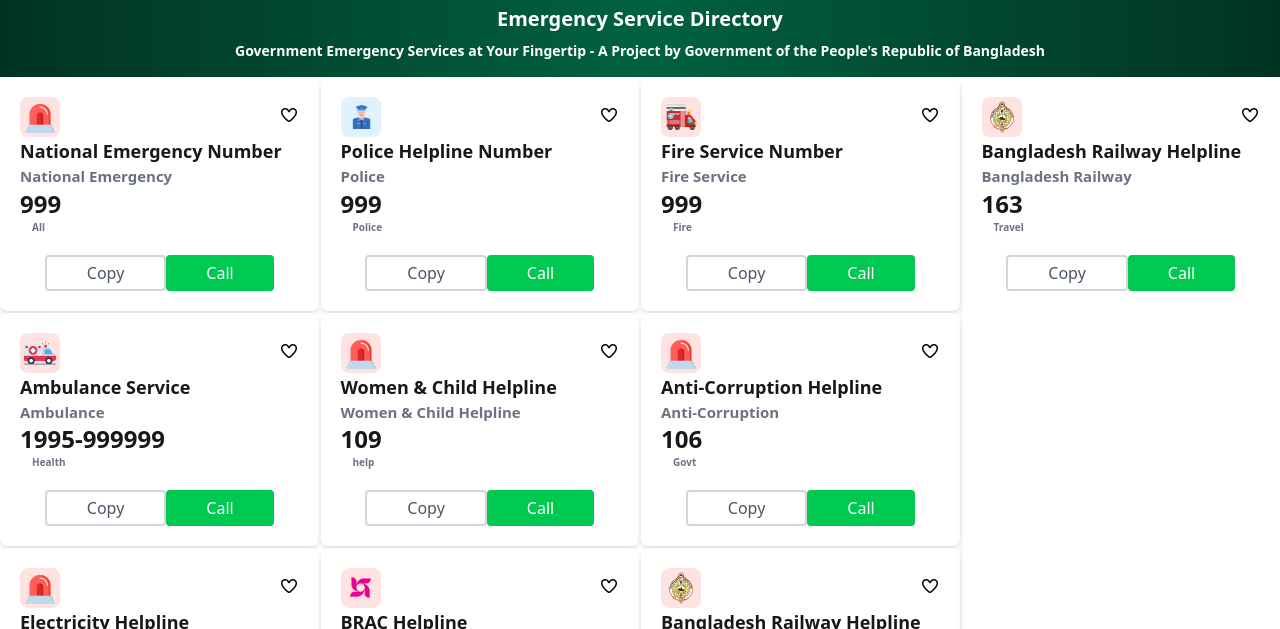
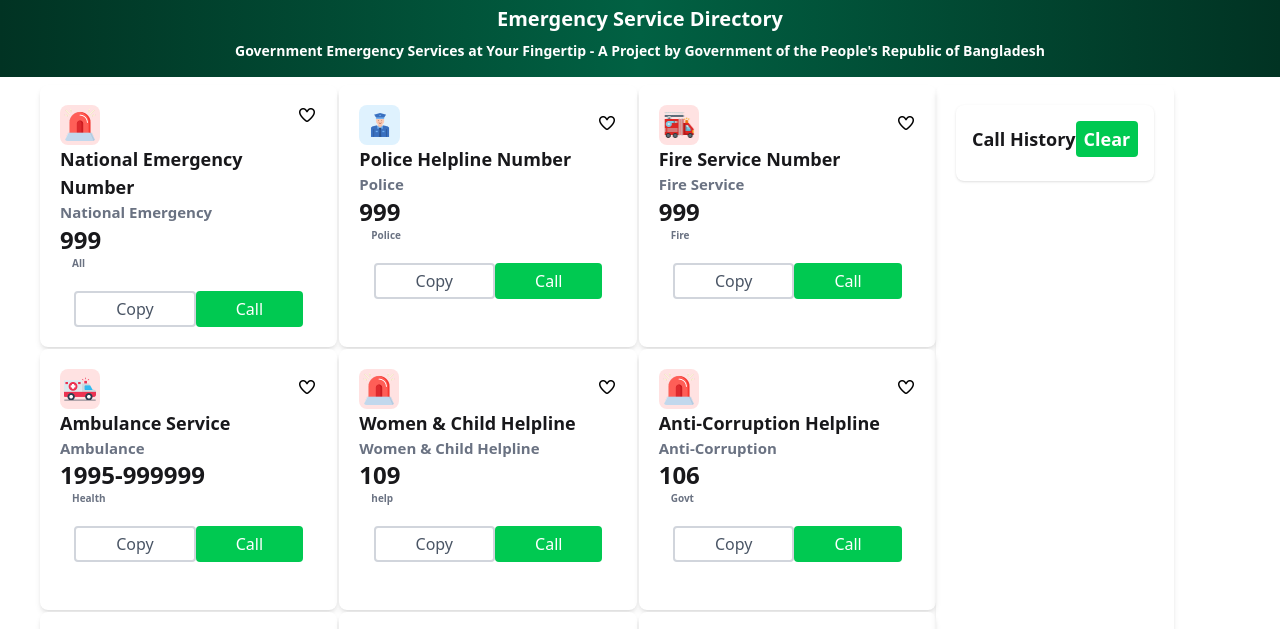
Before and after one commit to Sara-Anni/B12-A05, a plain HTML site: page index.html in a window 1280 px wide. Shown: the part 140-769 px from the top of the page. Drawn offline with nearby package versions, Linux system fonts and the light colour scheme; a web font is replaced by a local one.

Commit message:
added all js funtionalities

```diff
--- a/index.html
+++ b/index.html
@@ -23,7 +23,7 @@
             <p class="font-bold text-[#006747] ml-1 text-sm md:text-base">Emergency <br> Service</p>
         </div>
         <div class="flex">
-            <button class="btn bg-green-100 font-bold rounded-full mr-1">0<img src="./assets/heart.png" alt="" class="h-[20px] w-[20px]"></button>
+            <button class="btn bg-green-100 font-bold rounded-full mr-1 " ><span id="heartText">0</span><img src="./assets/heart.png" alt="" class="h-[20px] w-[20px] " ></button>
             <button class="btn bg-green-100 font-bold rounded-full mr-1" id="coinDisplay" ><span id="coinText">100</span><img src="./assets/coin.png" alt="" class="h-[20px] w-[20px]">
             </button>
             <button class="btn bg-[#00A63E] font-bold rounded-full text-white" id="copyCountDisplay">0 copy</button>
@@ -41,11 +41,23 @@
 
     <!--body-->
   <!-- grid-cols-1 md:grid-cols-3 -->
-<div class="parent ">
+   <!-- .parent { -->
+    <!-- display: grid; -->
+    <!-- grid-template-columns: repeat(4, 1fr); -->
+    <!-- grid-template-rows: repeat(3, 1fr); -->
+    <!-- gap: 2px; -->
+
+
+    <div class="mx-2 sm:mx-10 my-2 sm:my-2 flex flex-col md:flex-row">
+
+<div class=" parent w-[100vw] md:w-[70vw] ">
     <!-- card 1  -->
     <div class="bg-white rounded-lg p-5 shadow-md ">
         <div class="flex justify-between"><img src="./assets/emergency.png" alt="" class="bg-red-100 p-1 rounded-lg h-[40px]">
-           <img src="./assets/heart-regular-full.png" alt="" class="mt-2 h-[20px]">
+           <img src="./assets/heart-regular-full.png" alt="" class=" h-[20px]"onclick="increaseHeartCount()">
+
+
+
         </div>
         <h3 class="text-lg font-bold ">National Emergency Number</h3>
             <h3 class="text-[15px] font-bold text-gray-500">National Emergency</h3>
@@ -53,7 +65,7 @@
                 <p class="text-[10px] font-bold text-gray-500 ml-3 mb-5">All</p>
                 <div class="flex justify-center mt-2">
                     <button class="border-2 border-gray-300 bg-white text-gray-600 px-10 py-1 rounded " onclick="increaseCopyCount()">Copy</button>
-                    <button class="bg-green-500 text-white px-10 py-1 rounded" onclick="decreaseCoins()">Call</button>
+                    <button class="bg-green-500 text-white px-10 py-1 rounded" onclick="addToCallHistory('National Emergency Number', '999', decreaseCoins)">Call</button>
                 </div>
     </div>
 
@@ -61,15 +73,15 @@
 
     <div class="bg-white rounded-lg p-5 shadow-md ">
         <div class="flex justify-between"><img src="./assets/police.png" alt="" class="bg-sky-100 p-1 rounded-lg h-[40px]">
-           <img src="./assets/heart-regular-full.png" alt="" class="mt-2 h-[20px]">
+           <img src="./assets/heart-regular-full.png" alt="" class="mt-2 h-[20px]" onclick="increaseHeartCount()">
         </div>
         <h3 class="text-lg font-bold ">Police Helpline Number</h3>
             <h3 class="text-[15px] font-bold text-gray-500">Police</h3>
                 <p class="text-2xl font-bold ">999</p>
                 <p class="text-[10px] font-bold text-gray-500 ml-3 mb-5">Police</p>
                 <div class="flex justify-center mt-2">
-                    <button class="border-2 border-gray-300 bg-white text-gray-600 px-10 py-1 rounded">Copy</button>
-                    <button class="bg-green-500 text-white px-10 py-1 rounded" onclick="decreaseCoins()">Call</button>
+                    <button class="border-2 border-gray-300 bg-white text-gray-600 px-10 py-1 rounded" onclick="increaseCopyCount()">Copy</button>
+                    <button class="bg-green-500 text-white px-10 py-1 rounded" onclick="addToCallHistory('Police Helpline Number', '999', decreaseCoins)">Call</button>
                 </div>
     </div>
 
@@ -77,125 +89,129 @@
 
     <div class="bg-white rounded-lg p-5 shadow-md ">
         <div class="flex justify-between"><img src="./assets/fire-service.png" alt="" class="bg-red-100 p-1 rounded-lg h-[40px]">
-           <img src="./assets/heart-regular-full.png" alt="" class="mt-2 h-[20px]">
+           <img src="./assets/heart-regular-full.png" alt="" class="mt-2 h-[20px]"onclick="increaseHeartCount()">
         </div>
         <h3 class="text-lg font-bold ">Fire Service Number</h3>
             <h3 class="text-[15px] font-bold text-gray-500">Fire Service</h3>
                 <p class="text-2xl font-bold ">999</p>
                 <p class="text-[10px] font-bold text-gray-500 ml-3 mb-5">Fire</p>
                 <div class="flex justify-center mt-2">
-                    <button class="border-2 border-gray-300 bg-white text-gray-600 px-10 py-1 rounded">Copy</button>
-                    <button class="bg-green-500 text-white px-10 py-1 rounded" onclick="decreaseCoins()">Call</button>
+                    <button class="border-2 border-gray-300 bg-white text-gray-600 px-10 py-1 rounded" onclick="increaseCopyCount()">Copy</button>
+                    <button class="bg-green-500 text-white px-10 py-1 rounded" onclick="addToCallHistory('Fire Service Number', '999', decreaseCoins)">Call</button>
                 </div>
     </div>
     <!-- card 4 -->
-    <div class="col-start-1 row-start-2
+     <!-- col-start-1 row-start-2 -->
+    <div class="
                 bg-white rounded-lg p-5 shadow-md">
         <div class="flex justify-between"><img src="./assets/ambulance.png" alt="" class="bg-red-100 p-1 rounded-lg h-[40px]">
-           <img src="./assets/heart-regular-full.png" alt="" class="mt-2 h-[20px]">
+           <img src="./assets/heart-regular-full.png" alt="" class="mt-2 h-[20px]"onclick="increaseHeartCount()">
         </div>
         <h3 class="text-lg font-bold ">Ambulance Service</h3>
             <h3 class="text-[15px] font-bold text-gray-500">Ambulance</h3>
                 <p class="text-2xl font-bold ">1995-999999</p>
                 <p class="text-[10px] font-bold text-gray-500 ml-3 mb-5">Health</p>
                 <div class="flex justify-center mt-2">
-                    <button class="border-2 border-gray-300 bg-white text-gray-600 px-10 py-1 rounded">Copy</button>
-                    <button class="bg-green-500 text-white px-10 py-1 rounded" onclick="decreaseCoins()">Call</button>
+                    <button class="border-2 border-gray-300 bg-white text-gray-600 px-10 py-1 rounded" onclick="increaseCopyCount()">Copy</button>
+                    <button class="bg-green-500 text-white px-10 py-1 rounded" onclick="addToCallHistory('Ambulance Service', '1995-999999', decreaseCoins)">Call</button>
                 </div>
     </div>
     <!-- card 5 -->
-    <div class="col-start-2 row-start-2
+     <!-- col-start-2 row-start-2 -->
+    <div class="
                 bg-white rounded-lg p-5 shadow-md">
         <div class="flex justify-between"><img src="./assets/emergency.png" alt="" class="bg-red-100 p-1 rounded-lg h-[40px]">
-           <img src="./assets/heart-regular-full.png" alt="" class="mt-2 h-[20px]">
+           <img src="./assets/heart-regular-full.png" alt="" class="mt-2 h-[20px]"onclick="increaseHeartCount()">
         </div>
         <h3 class="text-lg font-bold ">Women & Child Helpline</h3>
             <h3 class="text-[15px] font-bold text-gray-500">Women & Child Helpline</h3>
                 <p class="text-2xl font-bold ">109</p>
                 <p class="text-[10px] font-bold text-gray-500 ml-3 mb-5">help</p>
                 <div class="flex justify-center mt-2">
-                    <button class="border-2 border-gray-300 bg-white text-gray-600 px-10 py-1 rounded">Copy</button>
-                    <button class="bg-green-500 text-white px-10 py-1 rounded" onclick="decreaseCoins()">Call</button>
+                    <button class="border-2 border-gray-300 bg-white text-gray-600 px-10 py-1 rounded" onclick="increaseCopyCount()">Copy</button>
+                    <button class="bg-green-500 text-white px-10 py-1 rounded" onclick="addToCallHistory('Women & Child Helpline', '109', decreaseCoins)">Call</button>
                 </div>
     </div>
 
 <!-- card 6 -->
  <!-- col-start-3 row-start-2 -->
-    <div class="col-start-3 row-start-2
+    <div class="
                 bg-white rounded-lg p-5 shadow-md">
         <div class="flex justify-between"><img src="./assets/emergency.png" alt="" class="bg-red-100 p-1 rounded-lg h-[40px]">
-           <img src="./assets/heart-regular-full.png" alt="" class="mt-2 h-[20px]">
+           <img src="./assets/heart-regular-full.png" alt="" class="mt-2 h-[20px]"onclick="increaseHeartCount()">
         </div>
         <h3 class="text-lg font-bold ">Anti-Corruption Helpline</h3>
             <h3 class="text-[15px] font-bold text-gray-500">Anti-Corruption</h3>
                 <p class="text-2xl font-bold ">106</p>
                 <p class="text-[10px] font-bold text-gray-500 ml-3 mb-5">Govt</p>
                 <div class="flex justify-center mt-2">
-                    <button class="border-2 border-gray-300 bg-white text-gray-600 px-10 py-1 rounded">Copy</button>
-                    <button class="bg-green-500 text-white px-10 py-1 rounded" onclick="decreaseCoins()">Call</button>
+                    <button class="border-2 border-gray-300 bg-white text-gray-600 px-10 py-1 rounded" onclick="increaseCopyCount()">Copy</button>
+                    <button class="bg-green-500 text-white px-10 py-1 rounded" onclick="addToCallHistory('Anti-Corruption Helpline', '106', decreaseCoins)">Call</button>
                 </div>
     </div>
 
 <!-- card 7 -->
-    <div class="col-start-1 row-start-3
+ <!-- col-start-1 row-start-3 -->
+    <div class="
                 bg-white rounded-lg p-5 shadow-md">
         <div class="flex justify-between"><img src="./assets/emergency.png" alt="" class="bg-red-100 p-1 rounded-lg h-[40px]">
-           <img src="./assets/heart-regular-full.png" alt="" class="mt-2 h-[20px]">
+           <img src="./assets/heart-regular-full.png" alt="" class="mt-2 h-[20px]"onclick="increaseHeartCount()">
         </div>
         <h3 class="text-lg font-bold ">Electricity Helpline</h3>
             <h3 class="text-[15px] font-bold text-gray-500">Electricity Outage</h3>
                 <p class="text-2xl font-bold ">16216</p>
                 <p class="text-[10px] font-bold text-gray-500 ml-3 mb-5">Electricity</p>
                 <div class="flex justify-center mt-2">
-                    <button class="border-2 border-gray-300 bg-white text-gray-600 px-10 py-1 rounded">Copy</button>
-                    <button class="bg-green-500 text-white px-10 py-1 rounded" onclick="decreaseCoins()">Call</button>
+                    <button class="border-2 border-gray-300 bg-white text-gray-600 px-10 py-1 rounded" onclick="increaseCopyCount()">Copy</button>
+                    <button class="bg-green-500 text-white px-10 py-1 rounded" onclick="addToCallHistory('Electricity Helpline', '16216', decreaseCoins)">Call</button>
                 </div>
     </div>
 
     <!-- card 8 -->
-    <div class="col-start-2 row-start-3
+     <!-- col-start-2 row-start-3 -->
+    <div class="
                 bg-white rounded-lg p-5 shadow-md">
         <div class="flex justify-between"><img src="./assets/brac.png" alt="" class="bg-red-100 p-1 rounded-lg h-[40px]">
-           <img src="./assets/heart-regular-full.png" alt="" class="mt-2 h-[20px]">
+           <img src="./assets/heart-regular-full.png" alt="" class="mt-2 h-[20px]"onclick="increaseHeartCount()">
         </div>
         <h3 class="text-lg font-bold ">BRAC Helpline</h3>
             <h3 class="text-[15px] font-bold text-gray-500">Brac</h3>
                 <p class="text-2xl font-bold ">16445</p>
                 <p class="text-[10px] font-bold text-gray-500 ml-3 mb-5">NGO</p>
                 <div class="flex justify-center mt-2">
-                    <button class="border-2 border-gray-300 bg-white text-gray-600 px-10 py-1 rounded">Copy</button>
-                    <button class="bg-green-500 text-white px-10 py-1 rounded" onclick="decreaseCoins()">Call</button>
+                    <button class="border-2 border-gray-300 bg-white text-gray-600 px-10 py-1 rounded" onclick="increaseCopyCount()">Copy</button>
+                    <button class="bg-green-500 text-white px-10 py-1 rounded" onclick="addToCallHistory('BRAC Helpline', '16445', decreaseCoins)">Call</button>
                 </div>
     </div>
 
     <!-- card 9 -->
-    <div class="col-start-3 row-start-3
+     <!-- col-start-3 row-start-3 -->
+    <div class="
                 bg-white rounded-lg p-5 shadow-md">
-        <div class="flex justify-between"><img src="./assets/Bangladesh-Railway.png" alt="" class="bg-red-100 p-1 rounded-lg h-[40px]">
-           <img src="./assets/heart-regular-full.png" alt="" class="mt-2 h-[20px]">
+        <div class="flex justify-between"><img src="./assets/Bangladesh-Railway.png" alt="" class="bg-red-100 p-1 rounded-lg h-[40px]"onclick="increaseHeartCount()">
+           <img src="./assets/heart-regular-full.png" alt="" class="mt-2 h-[20px]" >
         </div>
         <h3 class="text-lg font-bold ">Bangladesh Railway Helpline</h3>
             <h3 class="text-[15px] font-bold text-gray-500">Bangladesh Railway</h3>
                 <p class="text-2xl font-bold ">163</p>
                 <p class="text-[10px] font-bold text-gray-500 ml-3 mb-5">Travel</p>
                 <div class="flex justify-center mt-2">
-                    <button class="border-2 border-gray-300 bg-white text-gray-600 px-10 py-1 rounded">Copy</button>
-                    <button class="bg-green-500 text-white px-10 py-1 rounded" onclick="decreaseCoins()">Call</button>
+                    <button class="border-2 border-gray-300 bg-white text-gray-600 px-10 py-1 rounded" onclick="increaseCopyCount()" >Copy</button>
+                    <button class="bg-green-500 text-white px-10 py-1 rounded"  onclick="addToCallHistory('Bangladesh Railway Helpline', '163', decreaseCoins)" >Call</button>
                 </div>
     </div>
-    <div class="row-span-3 col-start-4 row-start-1 rounded-lg p-5 shadow-md">
+</div>
+    <!-- row-span-3 col-start-4 row-start-1 -->
 
-        <div class="flex justify-between"><img src="./assets/Bangladesh-Railway.png" alt="" class="bg-red-100 p-1 rounded-lg h-[40px]">
-           <img src="./assets/heart-regular-full.png" alt="" class="mt-2 h-[20px]">
-        </div>
-        <h3 class="text-lg font-bold ">Bangladesh Railway Helpline</h3>
-            <h3 class="text-[15px] font-bold text-gray-500">Bangladesh Railway</h3>
-                <p class="text-2xl font-bold ">163</p>
-                <p class="text-[10px] font-bold text-gray-500 ml-3 mb-5">Travel</p>
-                <div class="flex justify-center mt-2">
-                    <button class="border-2 border-gray-300 bg-white text-gray-600 px-10 py-1 rounded">Copy</button>
-                    <button class="bg-green-500 text-white px-10 py-1 rounded">Call</button>
-                </div>
+    <div class=" rounded-lg p-5 shadow-md">
+
+        <div class="bg-white p-4 rounded-lg shadow">
+      <h3 class="text-lg font-bold flex justify-between items-center">
+        Call History
+        <button onclick="clearCallHistory()" class="bg-green-500 text-white px-2 py-1 rounded hover:bg-green-600">Clear</button>
+      </h3>
+      <ul id="callHistory" class="mt-2"></ul>
+    </div>
     </div>
 
 </div>
--- a/script.js
+++ b/script.js
@@ -1,3 +1,5 @@
+
+//function for coin count
 let coinCount = 100;
 
 function decreaseCoins() {
@@ -9,7 +11,6 @@ function decreaseCoins() {
             }
         }
 
-// Function to update coin display
         function updateCoinDisplay() {
             const coinText = document.getElementById('coinText');
             if (coinText) {
@@ -17,28 +18,49 @@ function decreaseCoins() {
             }
         }
 
-// Add event listeners to all "Call" buttons
-        //document.addEventListener('DOMContentLoaded', () => {
-            //const callButtons = document.querySelectorAll('.call-button');
-            //callButtons.forEach(button => {
-                //button.addEventListener('click', decreaseCoins);
-           //});
-        //});
-
-        // Initial display update
-        //updateCoinDisplay();
 
 
+// function for copy count
         let copyCount = 0;
         function increaseCopyCount() {
             copyCount += 1;
             updateCopyDisplay();
         }
 
-// Function to update copy display
+
         function updateCopyDisplay() {
             const copyCountDisplay = document.getElementById('copyCountDisplay');
             if (copyCountDisplay) {
                 copyCountDisplay.textContent = `${copyCount} Copy${copyCount !== 1 ? 's' : ''}`;
             }
         }
+
+
+//function for heart count
+    let heartCount = 0;
+    function increaseHeartCount(){
+        heartCount += 1;
+        updateHeartDisplay();
+    }
+
+      function updateHeartDisplay() {
+            const heartText = document.getElementById('heartText');
+            if (heartText) {
+                heartText.textContent = heartCount;
+            }
+        }
+
+//fuction for call history
+
+  function addToCallHistory(service, number, callback) {
+            const now = new Date();
+            const time = now.toLocaleTimeString('en-US', { hour12: true });
+            const listItem = document.createElement('li');
+            listItem.textContent = `${service} ${number} ${time}`;
+            document.getElementById('callHistory').appendChild(listItem);
+            if (callback) callback();
+        }
+
+        function clearCallHistory() {
+            document.getElementById('callHistory').innerHTML = '';
+        }
--- a/style/styles.css
+++ b/style/styles.css
@@ -7,13 +7,13 @@
 }
 .parent {
     display: grid;
-    grid-template-columns: repeat(4, 1fr);
+    grid-template-columns: repeat(3, 1fr);
     grid-template-rows: repeat(3, 1fr);
     gap: 2px;
 }
 
 
-@media screen and (max-width: 576px){
+@media screen and (max-width: 786px){
   .parent  {
     grid-template-columns: 1fr;
 
```
